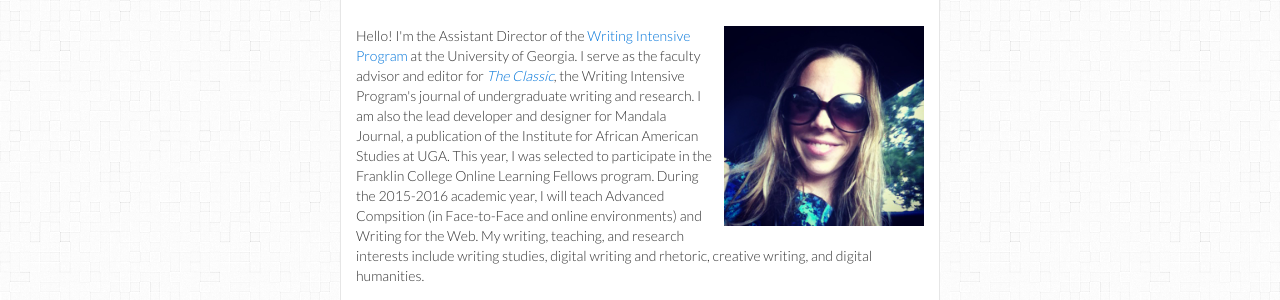
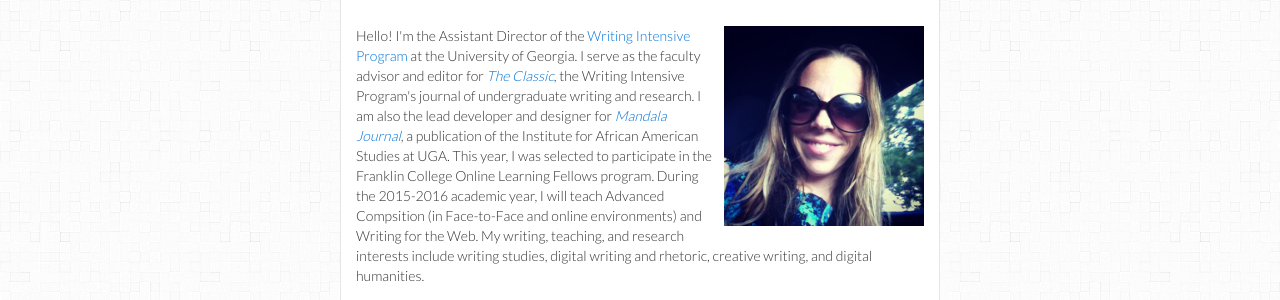
Before and after one commit to linzster/linzster.github.io, a Jekyll site: the page built from pages/about.html, in a window 1280 px wide. Shown: the part 221-521 px from the top of the page. Built offline with Jekyll 4.4.1, drawn with Linux system fonts in a browser that asks for light colours; nearby versions of some CDN libraries.

```diff
--- a/pages/about.html
+++ b/pages/about.html
@@ -9,7 +9,7 @@ permalink: /about/
 <img src='/images/me.jpg' class='thumb-me pull-right hidden-xs' alt='linz'>
 
 <p>
-    Hello! I'm the Assistant Director of the <a href='http://wip.uga.edu/'>Writing Intensive Program</a> at the University of Georgia. I serve as the faculty advisor and editor for <a href='http://theclassicjournal.uga.edu/'><em>The Classic</em></a>, the Writing Intensive Program's journal of undergraduate writing and research. I am also the lead developer and designer for Mandala Journal, a publication of the Institute for African American Studies at UGA. This year, I was selected to participate in the Franklin College Online Learning Fellows program. During the 2015-2016 academic year, I will teach Advanced Compsition (in Face-to-Face and online environments) and Writing for the Web. My writing, teaching, and research interests include writing studies, digital writing and rhetoric, creative writing, and digital humanities.
+    Hello! I'm the Assistant Director of the <a href='http://wip.uga.edu/'>Writing Intensive Program</a> at the University of Georgia. I serve as the faculty advisor and editor for <a href='http://theclassicjournal.uga.edu/'><em>The Classic</em></a>, the Writing Intensive Program's journal of undergraduate writing and research. I am also the lead developer and designer for <a href='http://mandala.uga.edu/'><em>Mandala Journal</em></a>, a publication of the Institute for African American Studies at UGA. This year, I was selected to participate in the Franklin College Online Learning Fellows program. During the 2015-2016 academic year, I will teach Advanced Compsition (in Face-to-Face and online environments) and Writing for the Web. My writing, teaching, and research interests include writing studies, digital writing and rhetoric, creative writing, and digital humanities.
 </p>
 <p>
     In May 2015, I graduated from the University of Georgia with my Ph.D. in English. My dissertation “Motherhood Collection: A Critical-Creative Study of Domestic Photography in the Digital Age” involves investigations into domestic photography and motherhood. Prior to beginning my doctorate program at UGA, I taught high school English for five years at an independent school in Gainesville, Florida. In May 2011, I graduated from Sewanee University’s School of Letters with my M.F.A. in creative writing. Part of my heart still resides on the Domain. In 2004, I graduated from Columbia University with my B.A. in English.
```
